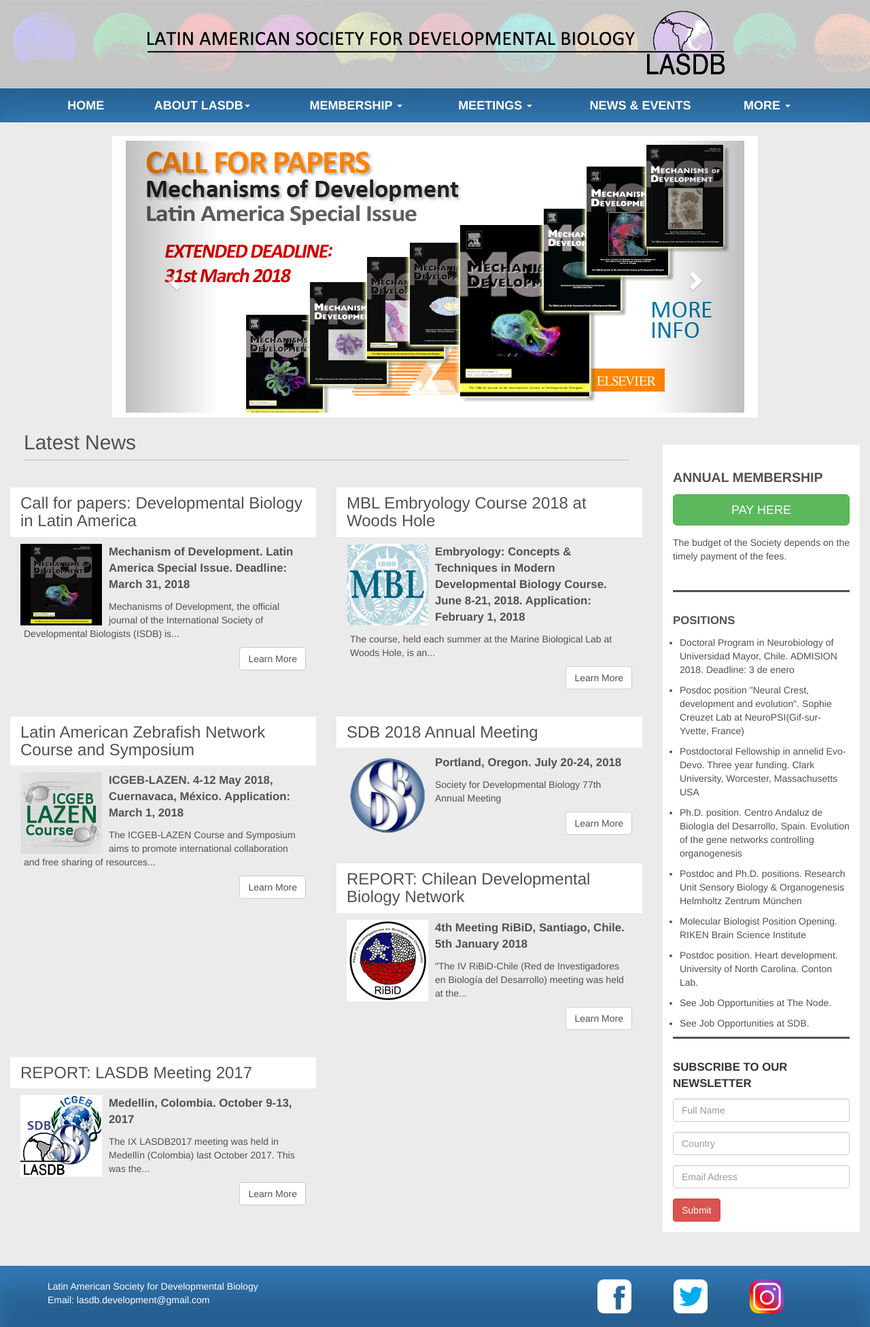
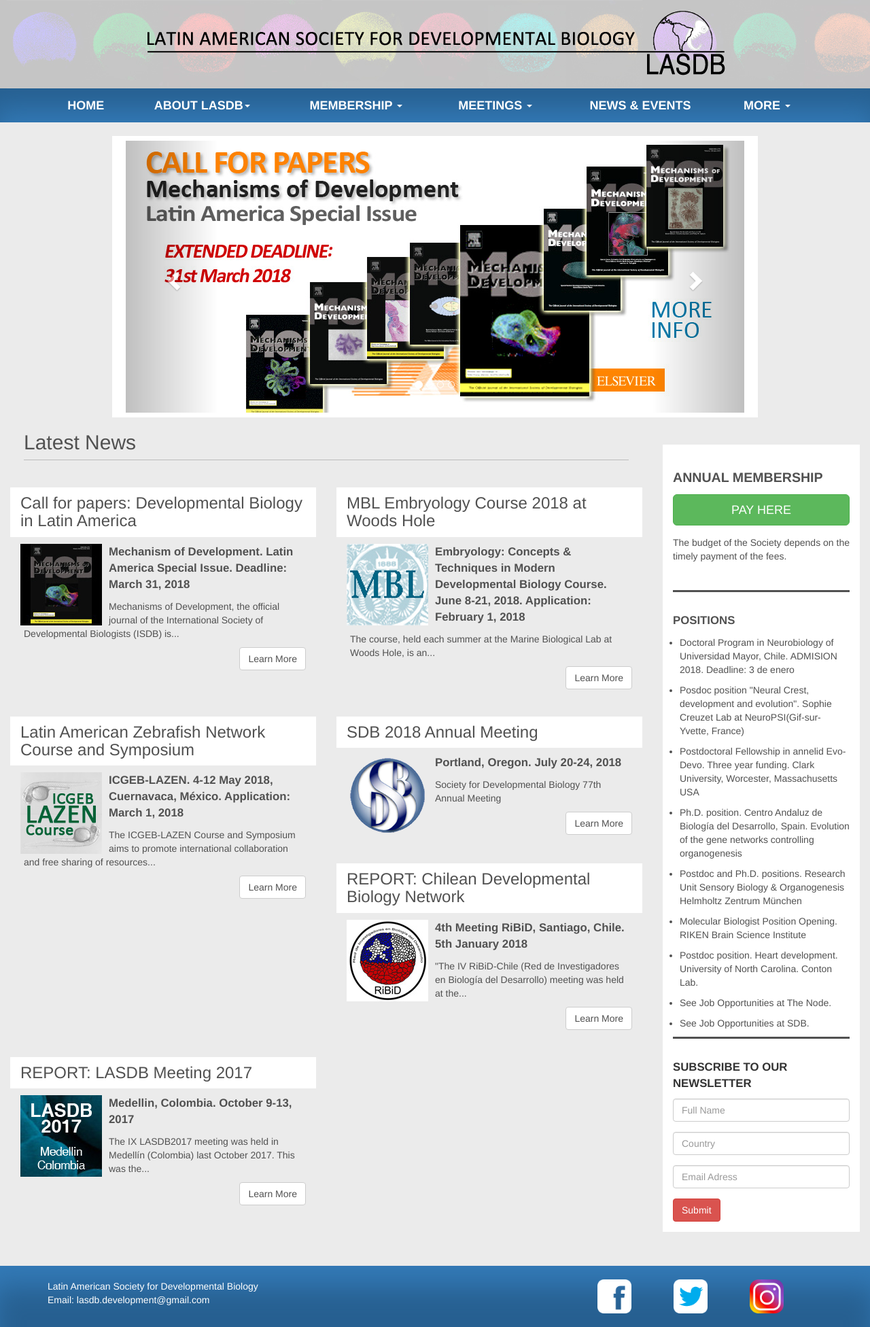
Before and after one commit to lasdb/lasdb.github.io, a Jekyll site: the page built from index.html, in a window 1280 px wide. Shown: the whole page at 68% size. Built offline with Jekyll 4.4.1, drawn with Linux system fonts in a browser that asks for light colours; nearby versions of some CDN libraries.

Commit message:
Update 2000-01-01-news.markdown

```diff
--- a/_posts/2000-01-01-news.markdown
+++ b/_posts/2000-01-01-news.markdown
@@ -51,7 +51,7 @@
     subtitle: 'Medellin, Colombia. October 9-13, 2017'
     body: 'The IX LASDB2017 meeting was held in Medellín (Colombia) last October 2017. This was the first time Colombia, a megabiodiverse country at the core of the Americas, hosted the meeting. During five days a scientifically vibrant and diverse meeting was the platform to openly exchange ideas, consolidate common goals and promote collaboration among representatives from around 100 different research groups, many of them based in Latin America. The meeting for sure has served to inspire the current and following generations of Latin American Developmental Biologists.
 As a measure of the success we can highlight: 1) 250 attendees from all over the world, 2) the participation of 34 outstanding invited speakers, including Sir John Gurdon, Nobel Laureate in Physiology or Medicine 2012, as well as the presentation of 42 short talks and 82 posters, 3) the convening of two parallel satellite courses with 30 students from Latin America and abroad in "current topics and emerging models in developmental biology" and in "genomics and transcriptomics in non-model species". The next LASDB meeting will be held in Buenos Aires, Argentina, in 2019. Looking forward to meeting you there.'
-    imageSm: 'img/news/fellowship2017-sm.jpg'
+    imageSm: 'img/news/fellowship2017-sm-b.jpg'
     imageBg: '../img/news/fellowship2017-bg.jpg'
     URL: 'http://www.lasdb2017.com'
 
```
